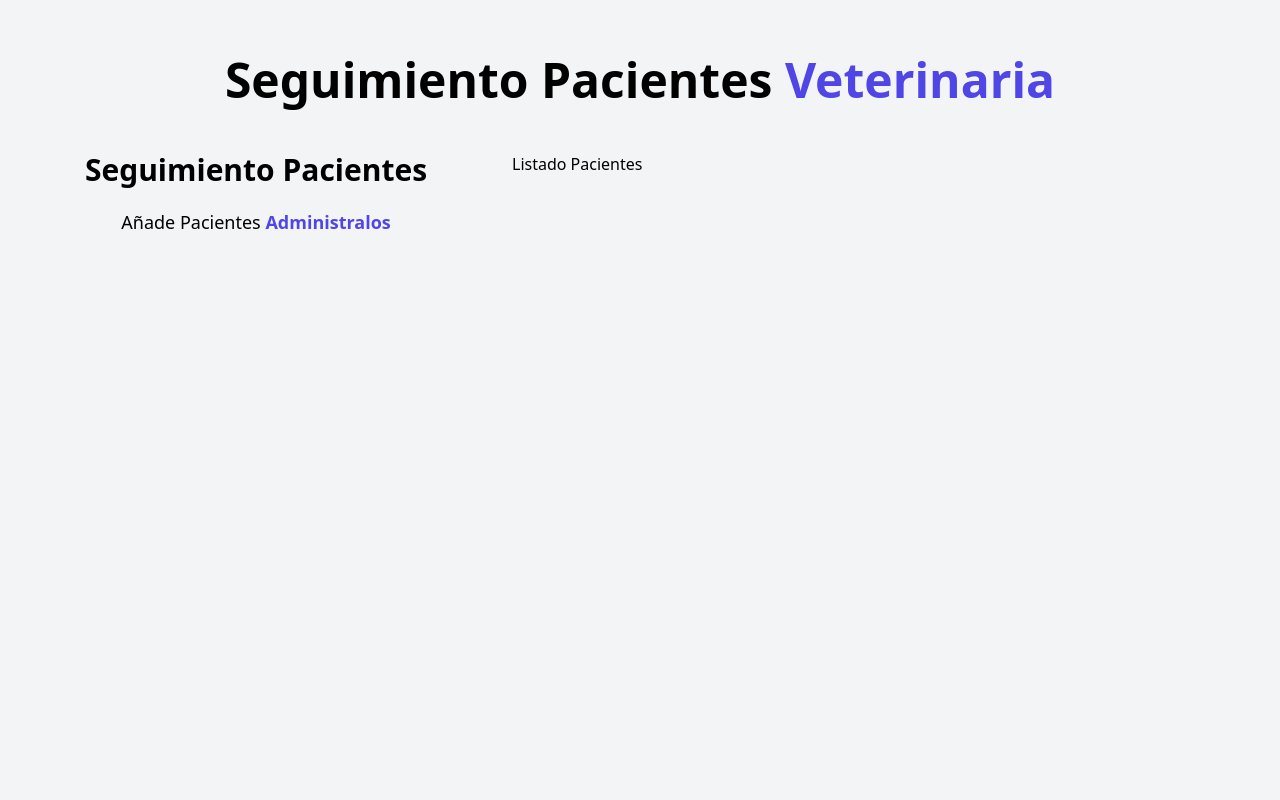
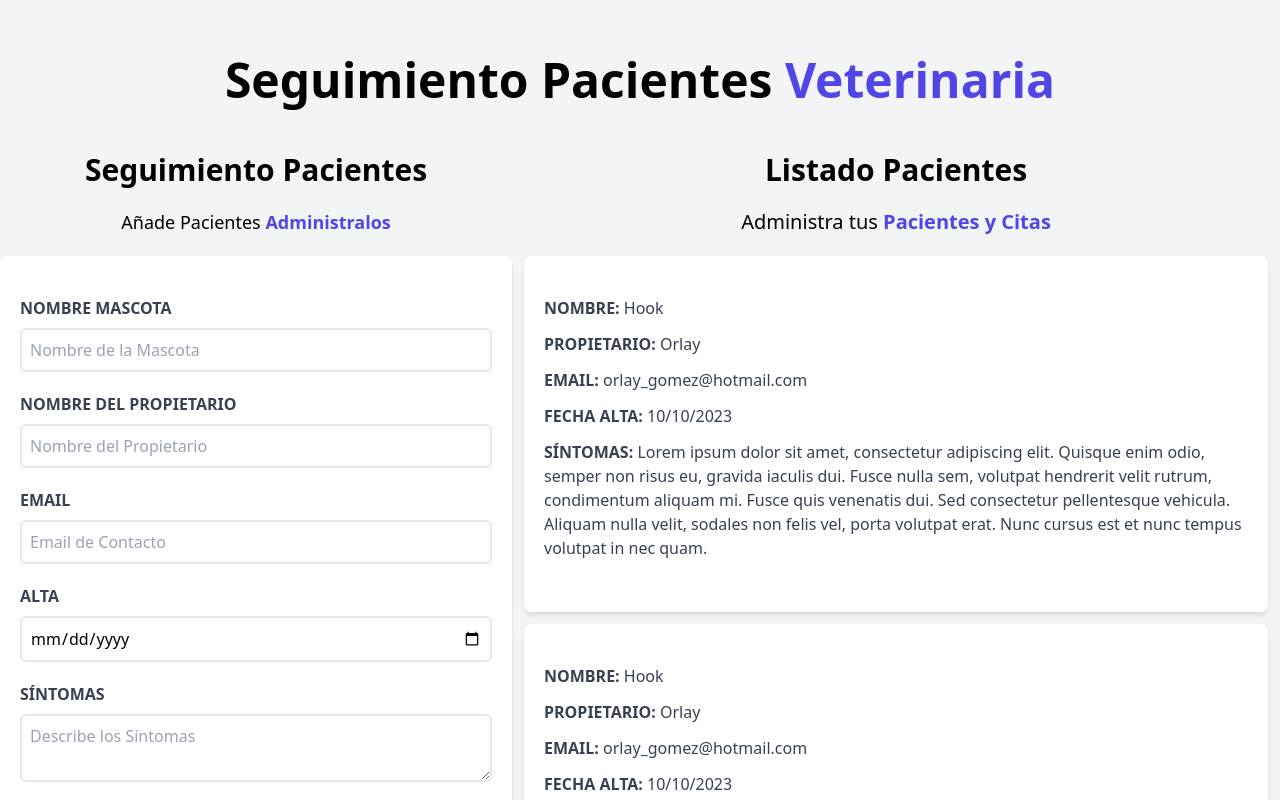
Before and after one commit to OrlayMolina/Citas_Veterinaria, a React (Vite) app in the folder Veterinaria/citas-react/: page / in a window 1280 px wide. Shown: the top 800 px of the page. Built offline with nearby package versions, Linux system fonts and the light colour scheme.

Commit message:
Se termina el diseño del proyecto tanto del fomulario como del div con el listado de pacientes agendados.

```diff
--- a/Veterinaria/citas-react/src/components/Formulario.jsx
+++ b/Veterinaria/citas-react/src/components/Formulario.jsx
@@ -5,12 +5,75 @@ const Formulario = () => {
         Seguimiento Pacientes
       </h2>
 
-      <p className="text-lg mt-5 text-center">
+      <p className="text-lg mt-5 text-center mb-5">
         Añade Pacientes {''}
         <span className="text-indigo-600 font-bold">Administralos</span>
       </p>
 
-      <form>
+      <form className="bg-white shadow-md rounded-lg py-10 px-5 mb-10">
+        <div className="mb-5">
+          <label htmlFor="mascota" className="block text-gray-700 uppercase font-bold">Nombre Mascota</label>
+
+          <input
+            id="mascota"
+            type="text"
+            placeholder="Nombre de la Mascota"
+            className="border-2 w-full p-2 mt-2 placeholder-gray-400 rounded-md"
+          />
+
+        </div>
+
+        <div className="mb-5">
+          <label htmlFor="propietario" className="block text-gray-700 uppercase font-bold">Nombre del Propietario</label>
+
+          <input
+            id="propietario"
+            type="text"
+            placeholder="Nombre del Propietario"
+            className="border-2 w-full p-2 mt-2 placeholder-gray-400 rounded-md"
+          />
+
+        </div>
+
+        <div className="mb-5">
+          <label htmlFor="email" className="block text-gray-700 uppercase font-bold">Email</label>
+
+          <input
+            id="email"
+            type="email"
+            placeholder="Email de Contacto"
+            className="border-2 w-full p-2 mt-2 placeholder-gray-400 rounded-md"
+          />
+
+        </div>
+
+        <div className="mb-5">
+          <label htmlFor="alta" className="block text-gray-700 uppercase font-bold">Alta</label>
+
+          <input
+            id="alta"
+            type="date"
+            className="border-2 w-full p-2 mt-2 placeholder-gray-400 rounded-md"
+          />
+
+        </div>
+
+        <div className="mb-5">
+          <label htmlFor="sintomas" className="block text-gray-700 uppercase font-bold">Síntomas</label>
+
+          <textarea
+            id="sintomas"
+            className="border-2 w-full p-2 mt-2 placeholder-gray-400 rounded-md"
+            placeholder="Describe los Síntomas"
+          />
+
+        </div>
+
+        <input
+          type="submit"
+          className="bg-indigo-600 w-full p-3 text-white uppercase font-bold hover:bg-indigo-700 cursor-pointer transition-all rounded-md shadow-md"
+          value="Agregar Paciente"
+        />
 
       </form>
 
--- a/Veterinaria/citas-react/src/components/ListadoPacientes.jsx
+++ b/Veterinaria/citas-react/src/components/ListadoPacientes.jsx
@@ -1,8 +1,19 @@
+import Paciente from "./Paciente"
 
 const ListadoPacientes = () => {
   return (
-    <div className="md:w-1/2 lg:w-3/5">
-      <h2>Listado Pacientes</h2>
+    <div className="md:w-1/2 lg:w-3/5 md:h-screen overflow-y-scroll">
+      <h2 className="font-black text-3xl text-center">Listado Pacientes</h2>
+
+      <p className="text-xl mt-5 mb-5 text-center">
+        Administra tus {''}
+        <span className="text-indigo-600 font-bold">Pacientes y Citas</span>
+      </p>
+
+      <Paciente/>
+      <Paciente/>
+      <Paciente/>
+
     </div>
   )
 }
--- /dev/null
+++ b/Veterinaria/citas-react/src/components/Paciente.jsx
@@ -0,0 +1,27 @@
+const Paciente = () => {
+  return (
+    <div className="m-3 bg-white shadow-md px-5 py-10 rounded-lg">
+        <p className="font-bold mb-3 text-gray-700 uppercase">Nombre: {''}
+          <span className="font-normal normal-case"> Hook</span>
+        </p>
+
+        <p className="font-bold mb-3 text-gray-700 uppercase">Propietario: {''}
+          <span className="font-normal normal-case"> Orlay</span>
+        </p>
+
+        <p className="font-bold mb-3 text-gray-700 uppercase">Email: {''}
+          <span className="font-normal normal-case"> orlay_gomez@hotmail.com</span>
+        </p>
+
+        <p className="font-bold mb-3 text-gray-700 uppercase">Fecha Alta: {''}
+          <span className="font-normal normal-case"> 10/10/2023</span>
+        </p>
+
+        <p className="font-bold mb-3 text-gray-700 uppercase">Síntomas: {''}
+          <span className="font-normal normal-case"> Lorem ipsum dolor sit amet, consectetur adipiscing elit. Quisque enim odio, semper non risus eu, gravida iaculis dui. Fusce nulla sem, volutpat hendrerit velit rutrum, condimentum aliquam mi. Fusce quis venenatis dui. Sed consectetur pellentesque vehicula. Aliquam nulla velit, sodales non felis vel, porta volutpat erat. Nunc cursus est et nunc tempus volutpat in nec quam.</span>
+        </p>
+      </div>
+  )
+}
+
+export default Paciente
```
